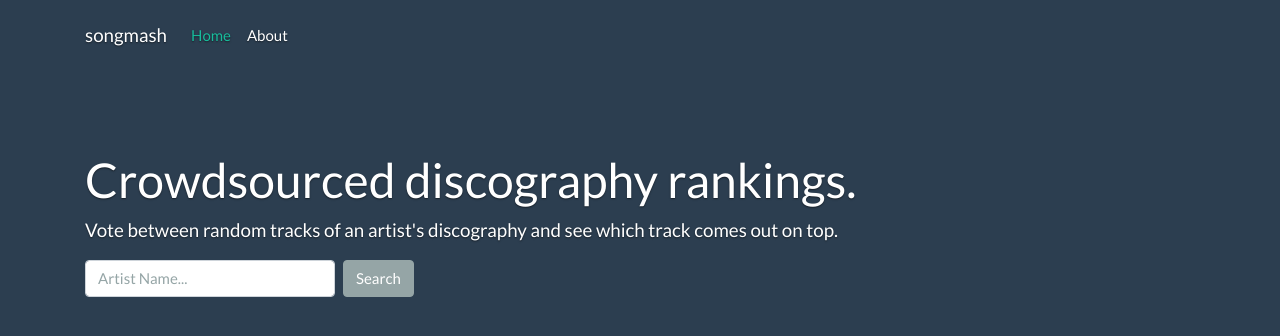
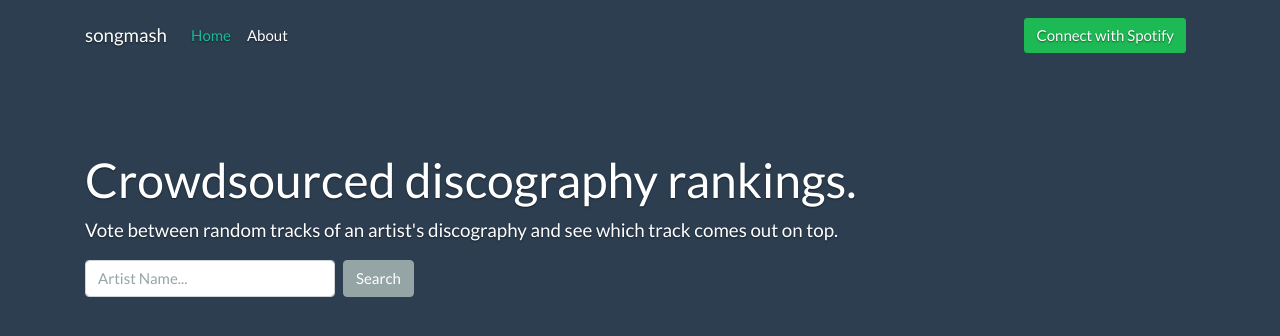
Before and after one commit to livingag/songmash, a Flask app: page / in a window 1280 px wide. Shown: the top 336 px of the page. Run offline with Flask 2, Linux system fonts and the light colour scheme; data that the repository does not hold is empty; some libraries are stand-ins or nearby versions.

Commit message:
add Spotify integration

```diff
--- a/requirements.txt
+++ b/requirements.txt
@@ -12,6 +12,7 @@
 MarkupSafe==1.0
 musicbrainzngs==0.6
 requests==2.18.4
+spotipy==2.4.4
 SQLAlchemy==1.2.5
 urllib3==1.22
 Werkzeug==0.14.1
--- a/songmash.py
+++ b/songmash.py
@@ -10,8 +10,10 @@
 app.config.update(
     SQLALCHEMY_DATABASE_URI = 'sqlite:///' + os.path.join(basedir, 'app.db'),
     SQLALCHEMY_ECHO = False,
-    SECRET_KEY = '40c2dc59fc221f675231bcd9e2374e29bcbf0edc1704c2f0'
+    SECRET_KEY = '40c2dc59fc221f675231bcd9e2374e29bcbf0edc1704c2f0',
 )
+
+app.config.from_pyfile('spotify.cfg')
 
 db = SQLAlchemy(app)
 
--- a/templates/base.html
+++ b/templates/base.html
@@ -39,6 +39,15 @@
                 <a class="nav-link" href="/about">About</a>
             </li>
             </ul>
+            {% if 'spotify-token' not in session %}
+                <div>
+                    <a href="{{ url_for("login_spotify") }}" class="btn btn-primary mr-sm-2" style="background-color: #1db954;">Connect with Spotify</a>
+                </div>
+            {% else %}
+                <div>
+                    <a href="{{ url_for("logout_spotify") }}" class="btn btn-primary mr-sm-2" style="background-color: #1db954;">Disconnect Spotify</a>
+                </div>
+            {% endif %}
             <div id="navSearch">
                 <form class="form-inline my-2 my-lg-0" action="{{ url_for('search') }}" method="POST">
                     <input class="form-control mr-sm-2" name="artist" type="text" placeholder="Artist Name...">
--- a/templates/home.html
+++ b/templates/home.html
@@ -20,9 +20,14 @@
                 <button class="btn btn-secondary my-2 my-sm-0" type="submit" onclick="loading();">Search</button>
             </form>
             <p></p>
-            <!-- {% if artlist %}
-                <p>Try <a href="/voting/{{artlist[0].artistid}}" onclick="loading();">{{artlist[0].name}}</a>, <a href="/voting/{{artlist[1].artistid}}" onclick="loading();">{{artlist[1].name}}</a> or <a href="/voting/{{artlist[2].artistid}}" onclick="loading();">{{artlist[2].name}}</a></p>
-            {% endif %} -->
+            {% if artlist %}
+                <p>Try some of your top Spotify artists:</p>
+                <ul style="list-style-type: none;">
+                    {% for artist in artlist %}
+                    <li><a href="/search?artist={{ artist['name'] }}" onclick="loading();">{{artist['name']}}</a></li>
+                    {% endfor %}
+                </ul>
+            {% endif %}
 </div>
 {% endblock %}
 
--- a/views.py
+++ b/views.py
@@ -1,18 +1,28 @@
-from flask import render_template, request, url_for,jsonify, redirect, flash
+from flask import render_template, request, url_for,jsonify, redirect, flash, session
 from songmash import app, db
 from utils import get_artist
 from models import *
 import random
 from profanity import profanity
+import urllib
+import spotipy
+from spotipy import oauth2
+import base64
+import json
+import six
+
 
 
 @app.route('/', methods=['GET', 'POST'])
 def home():
-    if len(Artist.query.all()) > 2:
-        artlist = random.sample(Artist.query.all(),3)
+    if 'spotify-token' in session:
+        token = session['spotify-token']
+        sp = spotipy.Spotify(auth=token)
+        topartists = sp.current_user_top_artists(time_range='long_term', limit=10)
+
+        return render_template('home.html',artlist=topartists['items'])
     else:
-        artlist = None
-    return render_template('home.html',artlist=artlist)
+        return render_template('home.html')
 
 
 @app.route('/about')
@@ -21,15 +31,18 @@
     return render_template('about.html')
 
 
-@app.route('/search', methods=['POST'])
+@app.route('/search', methods=['GET','POST'])
 def search():
     if request.method == 'POST':
         name = request.form['artist']
-        if Artist.query.filter(Artist.name.ilike(name)).first():
-            artist = Artist.query.filter(Artist.name.ilike(name)).first()
-            return redirect(url_for('voting',artistid=artist.artistid))
-        else:
-            return redirect(url_for('new_artist',artist=request.form['artist']))
+    else:
+        name = request.args.get('artist')
+
+    if Artist.query.filter(Artist.name.ilike(name)).first():
+        artist = Artist.query.filter(Artist.name.ilike(name)).first()
+        return redirect(url_for('voting',artistid=artist.artistid))
+    else:
+        return redirect(url_for('new_artist',artist=name))
 
 
 @app.route('/newartist/<string:artist>')
@@ -48,6 +61,7 @@
 @app.route('/voting/<string:artistid>')
 def voting(artistid):
 
+
     artist = get_artist(artistid)
 
     tracks = []
@@ -56,6 +70,15 @@
             tracks.append(track)
 
     vs = random.sample(tracks,2)
+
+    if 'spotify-token' in session:
+        token = session['spotify-token']
+        sp = spotipy.Spotify(auth=token)
+        for v in vs:
+            track = ' '.join(v.name.lower().split()[::3])
+            album = v.album.name.lower()
+            result = sp.search(q='{} {} {}'.format(artist.name, track, album))
+            v.spid = result['tracks']['items'][0]['id']
 
     return render_template('voting.html',artist=artist,track1=vs[0],track2=vs[1])
 
@@ -114,6 +137,46 @@
     return redirect(url_for('voting',artistid=oldartist.artistid))
 
 
+@app.route('/login-spotify')
+def login_spotify():
+
+    auth_query_parameters = {
+        "response_type": "code",
+        "redirect_uri": app.config['REDIRECT_URI']+url_for('auth'),
+        "scope": "user-top-read",
+        "client_id": app.config['CLIENT_ID']
+    }
+
+    url_args = "&".join(["{}={}".format(key,urllib.parse.quote(val)) for key,val in auth_query_parameters.items()])
+    auth_url = "{}/?{}".format("https://accounts.spotify.com/authorize", url_args)
+    return redirect(auth_url)
+
+@app.route('/logout-spotify')
+def logout_spotify():
+
+    session.pop('spotify-token', None)
+    return redirect(url_for('home'))
+
+@app.route('/auth')
+def auth():
+
+    auth_token = request.args['code']
+    code_payload = {
+        "grant_type": "authorization_code",
+        "code": str(auth_token),
+        "redirect_uri": app.config['REDIRECT_URI']+url_for('auth')
+    }
+    bstring = six.text_type("{}:{}".format(app.config['CLIENT_ID'], app.config['CLIENT_SECRET']))
+    base64encoded = base64.b64encode(bstring.encode('ascii'))
+    headers = {"Authorization": "Basic {}".format(base64encoded.decode('ascii'))}
+    post_request = requests.post("https://accounts.spotify.com/api/token", data=code_payload, headers=headers)
+
+    response_data = json.loads(post_request.text)
+    access_token = response_data["access_token"]
+    session['spotify-token'] = access_token
+
+    return redirect(url_for('home'))
+
 @app.route('/_adjust_elo')
 def adjust_elo():
     winner = request.args.get('winner', 0, type=int)
```
Also changed, not shown: models.py (+17 -15 lines), templates/voting.html (+11 -1 lines), 1 other file.
